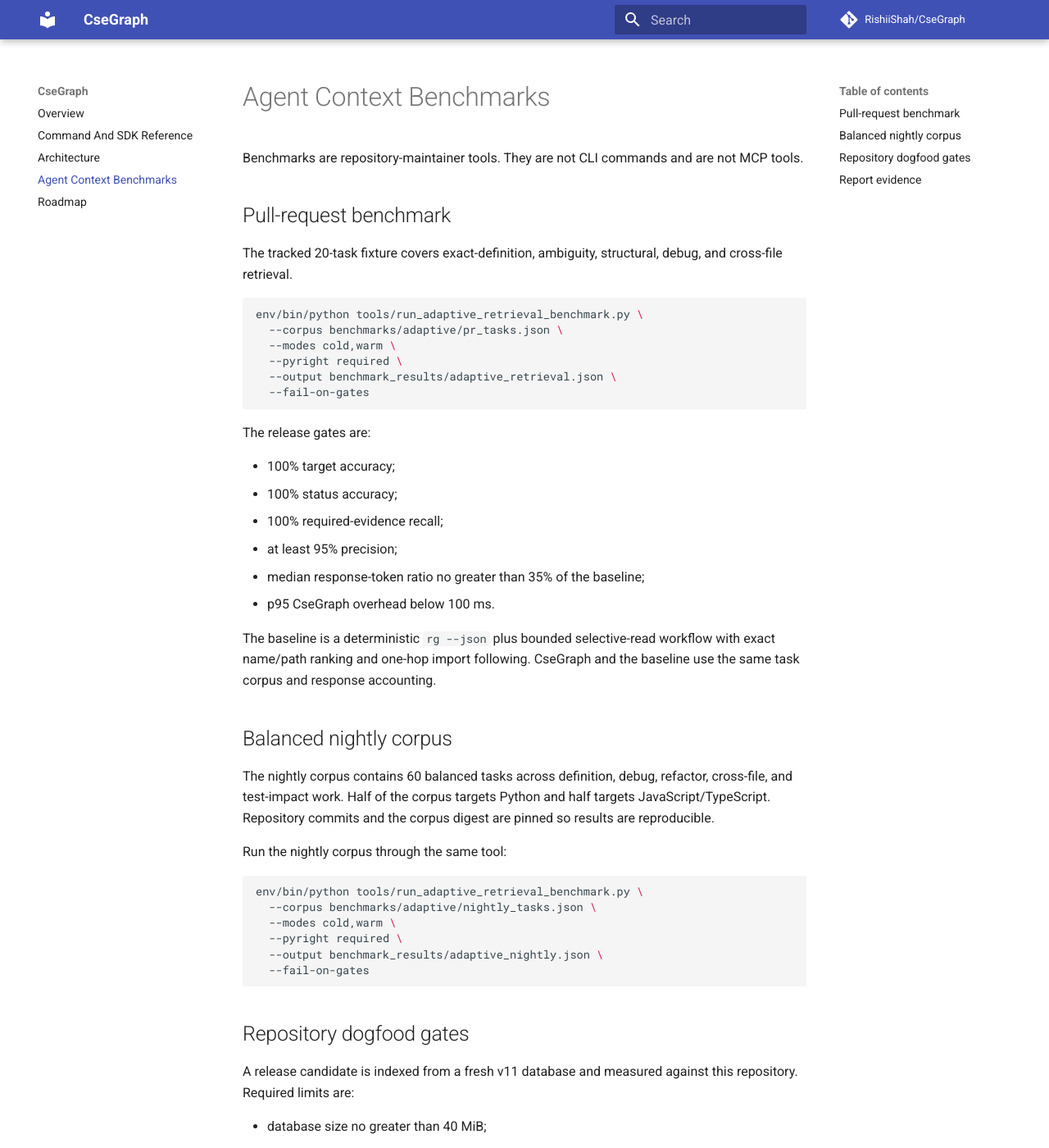
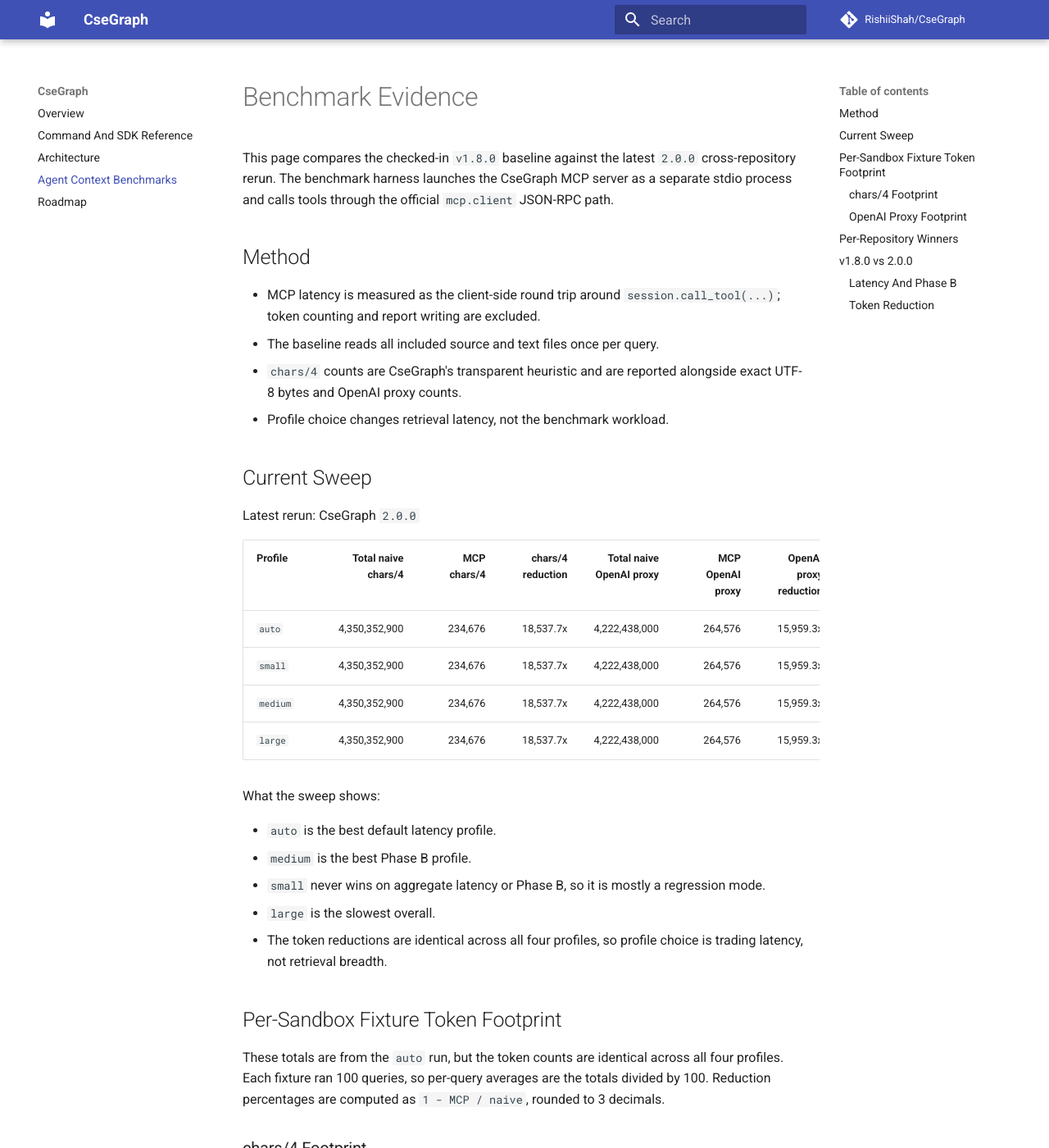
Before and after one commit to RishiiShah/CseGraph, an MkDocs documentation site: the page built from docs/benchmarks.md, in a window 1280 px wide and 1400 px high. Shown: the whole window at 82% size. Built offline with MkDocs 1.6.1 and Material for MkDocs 9.7.7, drawn with Linux system fonts in a browser that asks for light colours; comment, search, counter and statistics services are not loaded; some of the changed text lies outside the part shown.

Commit message:
docs: expand benchmark fixture breakdown

````diff
--- a/docs/benchmarks.md
+++ b/docs/benchmarks.md
@@ -1,81 +1,122 @@
-# Agent Context Benchmarks
+# Benchmark Evidence
 
-Benchmarks are repository-maintainer tools. They are not CLI commands and are
-not MCP tools.
+This page compares the checked-in `v1.8.0` baseline against the latest `2.0.0`
+cross-repository rerun. The benchmark harness launches the CseGraph MCP server
+as a separate stdio process and calls tools through the official
+`mcp.client` JSON-RPC path.
 
-## Pull-request benchmark
+## Method
 
-The tracked 20-task fixture covers exact-definition, ambiguity, structural,
-debug, and cross-file retrieval.
+- MCP latency is measured as the client-side round trip around
+  `session.call_tool(...)`; token counting and report writing are excluded.
+- The baseline reads all included source and text files once per query.
+- `chars/4` counts are CseGraph's transparent heuristic and are reported
+  alongside exact UTF-8 bytes and OpenAI proxy counts.
+- Profile choice changes retrieval latency, not the benchmark workload.
 
-```bash
-env/bin/python tools/run_adaptive_retrieval_benchmark.py \
-  --corpus benchmarks/adaptive/pr_tasks.json \
-  --modes cold,warm \
-  --pyright required \
-  --output benchmark_results/adaptive_retrieval.json \
-  --fail-on-gates
-```
+## Current Sweep
 
-The release gates are:
+Latest rerun: CseGraph `2.0.0`
 
-- 100% target accuracy;
-- 100% status accuracy;
-- 100% required-evidence recall;
-- at least 95% precision;
-- median response-token ratio no greater than 35% of the baseline;
-- p95 CseGraph overhead below 100 ms.
+| Profile | Total naive chars/4 | MCP chars/4 | chars/4 reduction | Total naive OpenAI proxy | MCP OpenAI proxy | OpenAI proxy reduction | Avg MCP latency | Avg Phase B |
+|---|---:|---:|---:|---:|---:|---:|---:|---:|
+| `auto` | 4,350,352,900 | 234,676 | 18,537.7x | 4,222,438,000 | 264,576 | 15,959.3x | 88.4ms | 8,934.6ms |
+| `small` | 4,350,352,900 | 234,676 | 18,537.7x | 4,222,438,000 | 264,576 | 15,959.3x | 101.0ms | 9,293.7ms |
+| `medium` | 4,350,352,900 | 234,676 | 18,537.7x | 4,222,438,000 | 264,576 | 15,959.3x | 101.6ms | 8,788.5ms |
+| `large` | 4,350,352,900 | 234,676 | 18,537.7x | 4,222,438,000 | 264,576 | 15,959.3x | 102.9ms | 9,391.6ms |
 
-The baseline is a deterministic `rg --json` plus bounded selective-read
-workflow with exact name/path ranking and one-hop import following. CseGraph
-and the baseline use the same task corpus and response accounting.
+What the sweep shows:
 
-## Balanced nightly corpus
+- `auto` is the best default latency profile.
+- `medium` is the best Phase B profile.
+- `small` never wins on aggregate latency or Phase B, so it is mostly a
+  regression mode.
+- `large` is the slowest overall.
+- The token reductions are identical across all four profiles, so profile choice
+  is trading latency, not retrieval breadth.
 
-The nightly corpus contains 60 balanced tasks across definition, debug,
-refactor, cross-file, and test-impact work. Half of the corpus targets Python
-and half targets JavaScript/TypeScript. Repository commits and the corpus digest
-are pinned so results are reproducible.
+## Per-Sandbox Fixture Token Footprint
 
-Run the nightly corpus through the same tool:
+These totals are from the `auto` run, but the token counts are identical across
+all four profiles. Each fixture ran 100 queries, so per-query averages are the
+totals divided by 100. Reduction percentages are computed as
+`1 - MCP / naive`, rounded to 3 decimals.
 
-```bash
-env/bin/python tools/run_adaptive_retrieval_benchmark.py \
-  --corpus benchmarks/adaptive/nightly_tasks.json \
-  --modes cold,warm \
-  --pyright required \
-  --output benchmark_results/adaptive_nightly.json \
-  --fail-on-gates
-```
+### chars/4 Footprint
 
-## Repository dogfood gates
+| Repository | Queries | Total naive chars/4 | Total MCP content chars/4 | Content reduction % | Total MCP envelope chars/4 | Envelope reduction % |
+|---|---:|---:|---:|---:|---:|---:|
+| `nanoGPT` | 100 | 1,660,200 | 17,152 | 98.967% | 22,073 | 98.670% |
+| `micrograd` | 100 | 224,000 | 18,025 | 91.953% | 23,178 | 89.653% |
+| `django` | 100 | 704,652,100 | 23,835 | 99.997% | 29,439 | 99.996% |
+| `pandas` | 100 | 593,543,600 | 24,143 | 99.996% | 29,802 | 99.995% |
+| `flask` | 100 | 15,754,200 | 23,409 | 99.851% | 29,056 | 99.816% |
+| `transformers` | 100 | 2,110,603,300 | 33,060 | 99.998% | 38,808 | 99.998% |
+| `scikit-learn` | 100 | 403,429,300 | 23,835 | 99.994% | 29,317 | 99.993% |
+| `fastapi` | 100 | 336,417,000 | 21,599 | 99.994% | 27,067 | 99.992% |
+| `celery` | 100 | 91,927,400 | 24,319 | 99.974% | 29,760 | 99.968% |
+| `pytest` | 100 | 92,141,800 | 25,299 | 99.973% | 30,976 | 99.966% |
 
-A release candidate is indexed from a fresh v11 database and measured against
-this repository. Required limits are:
+### OpenAI Proxy Footprint
 
-- database size no greater than 40 MiB;
-- compressed wheel size no greater than 175 KiB;
-- package import no slower than 5 ms;
-- package import adds no more than 2 MiB of memory;
-- indexing time regresses by no more than 10%.
+| Repository | Queries | Total naive OpenAI proxy | Total MCP content OpenAI proxy | Content reduction % | Total MCP envelope OpenAI proxy | Envelope reduction % |
+|---|---:|---:|---:|---:|---:|---:|
+| `nanoGPT` | 100 | 1,723,200 | 20,418 | 98.815% | 27,167 | 98.423% |
+| `micrograd` | 100 | 254,100 | 22,299 | 91.224% | 29,338 | 88.454% |
+| `django` | 100 | 654,951,600 | 26,094 | 99.996% | 34,116 | 99.995% |
+| `pandas` | 100 | 620,289,200 | 28,024 | 99.995% | 36,069 | 99.994% |
+| `flask` | 100 | 14,661,800 | 26,520 | 99.819% | 34,642 | 99.764% |
+| `transformers` | 100 | 2,001,146,400 | 35,453 | 99.998% | 43,912 | 99.998% |
+| `scikit-learn` | 100 | 400,175,400 | 26,649 | 99.993% | 34,436 | 99.991% |
+| `fastapi` | 100 | 361,108,800 | 23,758 | 99.993% | 31,374 | 99.991% |
+| `celery` | 100 | 83,120,100 | 27,375 | 99.967% | 35,070 | 99.958% |
+| `pytest` | 100 | 85,007,400 | 27,986 | 99.967% | 36,177 | 99.957% |
 
-The first 2.0 release establishes the historical indexing baseline when no
-earlier v2 tag exists. Later v2 releases compare their indexing measurements
-against the previous v2 tag.
+## Per-Repository Winners
 
-## Report evidence
+| Repository | Best latency profile | Best latency | Best Phase B profile | Best Phase B |
+|---|---|---:|---|---:|
+| `nanoGPT` | `auto` | 8.0ms | `medium` | 63.0ms |
+| `micrograd` | `auto` | 4.8ms | `auto` | 60.8ms |
+| `django` | `medium` | 137.6ms | `medium` | 80,122.6ms |
+| `pandas` | `auto` | 106.2ms | `auto` | 1,081.4ms |
+| `flask` | `medium` | 71.9ms | `auto` | 256.3ms |
+| `transformers` | `auto` | 159.8ms | `auto` | 3,256.8ms |
+| `scikit-learn` | `auto` | 104.0ms | `auto` | 528.1ms |
+| `fastapi` | `auto` | 103.4ms | `auto` | 479.1ms |
+| `celery` | `auto` | 88.6ms | `auto` | 1,073.5ms |
+| `pytest` | `auto` | 98.7ms | `auto` | 297.8ms |
 
-Reports record:
+The only repositories that prefer `medium` for context latency are `django`
+and `flask`. Everything else is fastest on `auto`. The remaining outlier is
+`django` Phase B, which still dominates wall time even on the best profile.
 
-- corpus digest and pinned repository commits;
-- dirty-tree state;
-- platform and Python version;
-- target, status, recall, precision, and continuation correctness;
-- complete serialized-response token counts;
-- cold and warm latency;
-- baseline completeness;
-- database, wheel, import-time, memory, and indexing measurements when
-  applicable.
+## v1.8.0 vs 2.0.0
 
-A report is release evidence only when every required task ran, every baseline
-result is complete, and every gate was evaluated. Missing data fails closed.
+### Latency And Phase B
+
+| Profile | v1.8.0 Avg MCP latency | 2.0.0 Avg MCP latency | Speedup | v1.8.0 Avg Phase B | 2.0.0 Avg Phase B | Speedup |
+|---|---:|---:|---:|---:|---:|---:|
+| `auto` | 1,118.4ms | 88.4ms | 12.6x | 15,748.2ms | 8,934.6ms | 1.8x |
+| `small` | 1,141.3ms | 101.0ms | 11.3x | 16,378.6ms | 9,293.7ms | 1.8x |
+| `medium` | 1,120.3ms | 101.6ms | 11.0x | 15,863.4ms | 8,788.5ms | 1.8x |
+| `large` | 1,142.4ms | 102.9ms | 11.1x | 15,935.8ms | 9,391.6ms | 1.7x |
+
+### Token Reduction
+
+| Profile | v1.8.0 chars/4 reduction | 2.0.0 chars/4 reduction | v1.8.0 OpenAI proxy reduction | 2.0.0 OpenAI proxy reduction |
+|---|---:|---:|---:|---:|
+| `auto` | 299.8x | 18,537.7x | 280.7x | 15,959.3x |
+| `small` | 246.4x | 18,537.7x | 231.3x | 15,959.3x |
+| `medium` | 246.9x | 18,537.7x | 232.1x | 15,959.3x |
+| `large` | 243.0x | 18,537.7x | 227.6x | 15,959.3x |
+
+The practical readout is straightforward:
+
+- `2.0.0` is materially faster across every profile.
+- `auto` gives the best latency without sacrificing token efficiency.
+- `medium` is the best compromise when Phase B wall time matters more than the
+  first context round trip.
+- The tiny repos are already in single-digit millisecond territory on `auto`;
+  further gains there need freshness or filesystem-path reductions, not a
+  different retrieval profile.
````
